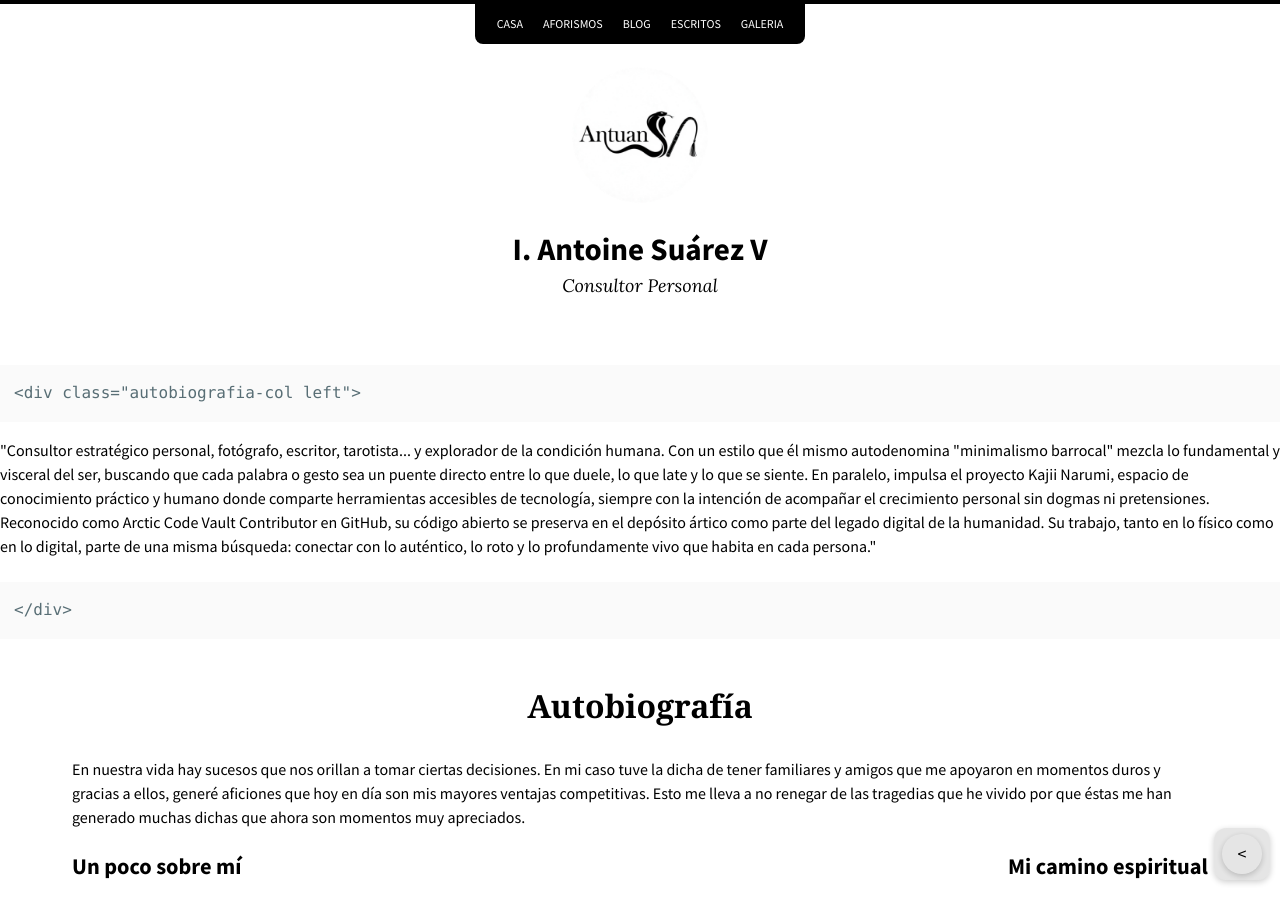
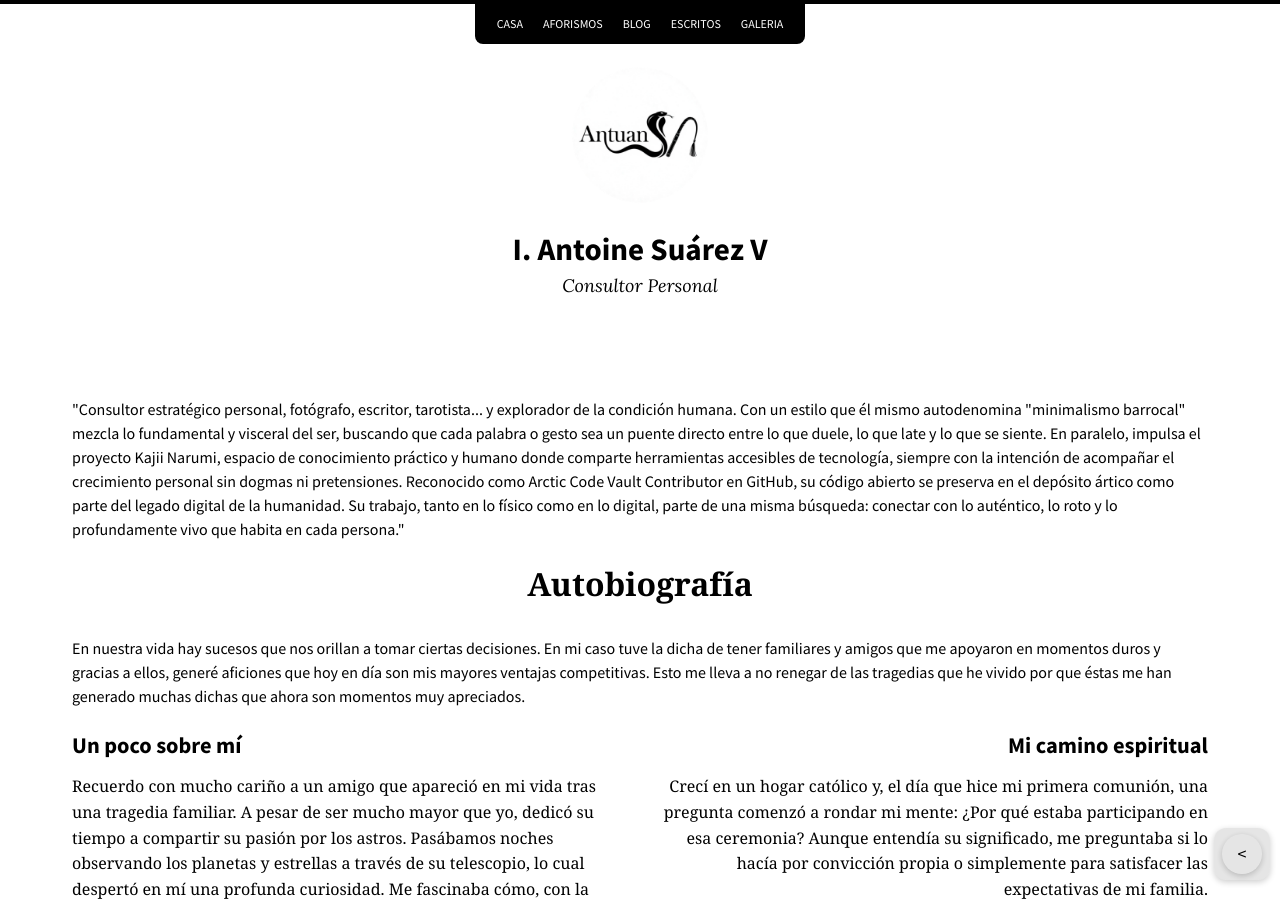
Before and after one commit to KajiiNarumi/iasuarezv, a Jekyll site: the page built from autobiografia.md, in a window 1280 px wide and 900 px high. Built offline with Jekyll 4.4.1, drawn with Linux system fonts in a browser that asks for light colours; nearby versions of some CDN libraries.

Commit message:
Refactor autobiografia content into a single paragraph
Merged content from a div into a single paragraph for improved readability.

```diff
--- a/autobiografia.md
+++ b/autobiografia.md
@@ -69,21 +69,14 @@
 </style>
 
 
-    <div class="autobiografia-col left">
-<p>"Consultor estratégico personal, fotógrafo, escritor, tarotista... y explorador de la condición humana.
 
-Con un estilo que él mismo autodenomina "minimalismo barrocal" mezcla lo fundamental y visceral del ser, buscando que cada palabra o gesto sea un puente directo entre lo que duele, lo que late y lo que se siente.
-
-En paralelo, impulsa el proyecto Kajii Narumi, espacio de conocimiento práctico y humano donde comparte herramientas accesibles de tecnología, siempre con la intención de acompañar el crecimiento personal sin dogmas ni pretensiones.
-
-Reconocido como Arctic Code Vault Contributor en GitHub, su código abierto se preserva en el depósito ártico como parte del legado digital de la humanidad.
-
-Su trabajo, tanto en lo físico como en lo digital, parte de una misma búsqueda: conectar con lo auténtico, lo roto y lo profundamente vivo que habita en cada persona."</p>
-    </div>
 
 
 
 <div class="autobiografia-wrapper">
+<p>"Consultor estratégico personal, fotógrafo, escritor, tarotista... y explorador de la condición humana. Con un estilo que él mismo autodenomina "minimalismo barrocal" mezcla lo fundamental y visceral del ser, buscando que cada palabra o gesto sea un puente directo entre lo que duele, lo que late y lo que se siente. En paralelo, impulsa el proyecto Kajii Narumi, espacio de conocimiento práctico y humano donde comparte herramientas accesibles de tecnología, siempre con la intención de acompañar el crecimiento personal sin dogmas ni pretensiones. Reconocido como Arctic Code Vault Contributor en GitHub, su código abierto se preserva en el depósito ártico como parte del legado digital de la humanidad. Su trabajo, tanto en lo físico como en lo digital, parte de una misma búsqueda: conectar con lo auténtico, lo roto y lo profundamente vivo que habita en cada persona."</p>
+
+
   <h1 class="autobiografia-title">Autobiografía</h1>
   <p>En nuestra vida hay sucesos que nos orillan a tomar ciertas decisiones. En mi caso tuve la dicha de tener familiares y amigos que me apoyaron en momentos duros y gracias a ellos, generé aficiones que hoy en día son mis mayores ventajas competitivas. Esto me lleva a no renegar de las tragedias que he vivido por que éstas me han generado muchas dichas que ahora son momentos muy apreciados.</p>
   <div class="autobiografia-columns">
```
